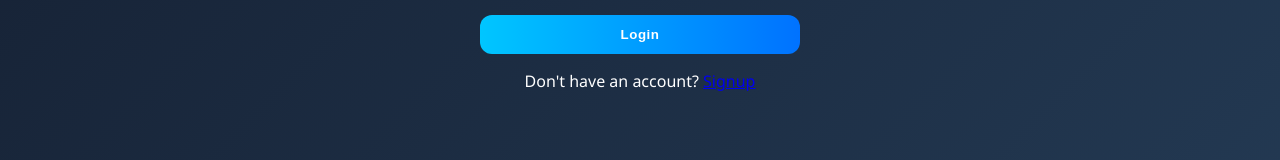
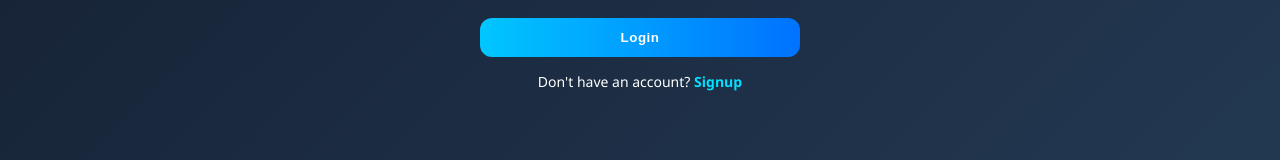
Before and after one commit to saisravanthikondaviti-web/heartdisease, a React (Create React App) app: page / in a window 1280 px wide. Shown: the part 435-595 px from the top of the page. Built offline with nearby package versions, Linux system fonts and the light colour scheme.

Commit message:
all changes are done!!! ready to deploy

```diff
--- a/src/App.css
+++ b/src/App.css
@@ -288,3 +288,23 @@ button:hover {
   transform: translateY(-2px);
   box-shadow: 0 10px 25px rgba(0, 198, 255, 0.5);
 }
+
+
+/* ===== SIGNUP LINK STYLE ===== */
+
+.auth-container p {
+  margin-top: 15px;
+  font-size: 14px;
+}
+
+.auth-container a {
+  color: #00e0ff;              /* Bright cyan */
+  font-weight: 600;
+  text-decoration: none;
+  transition: 0.3s ease;
+}
+
+.auth-container a:hover {
+  color: #ffffff;
+  text-shadow: 0 0 10px #00e0ff;
+}
```
